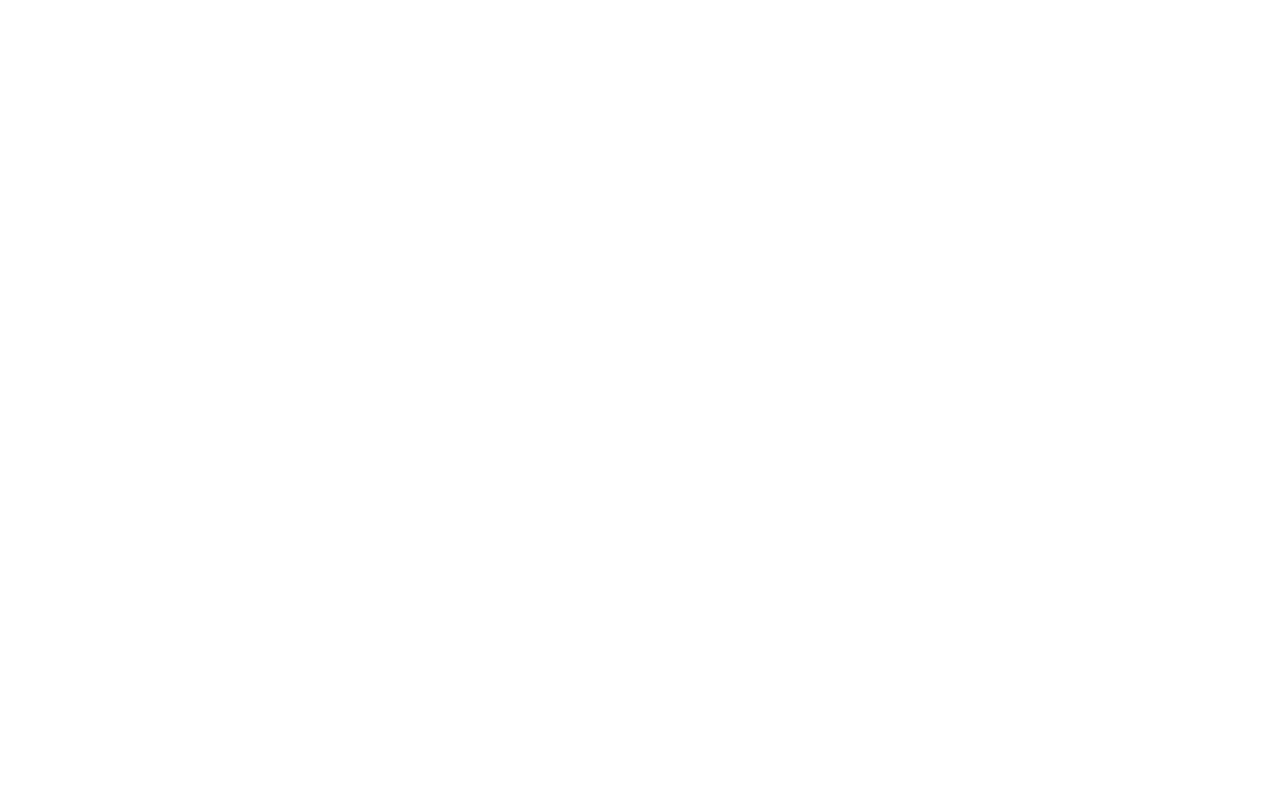
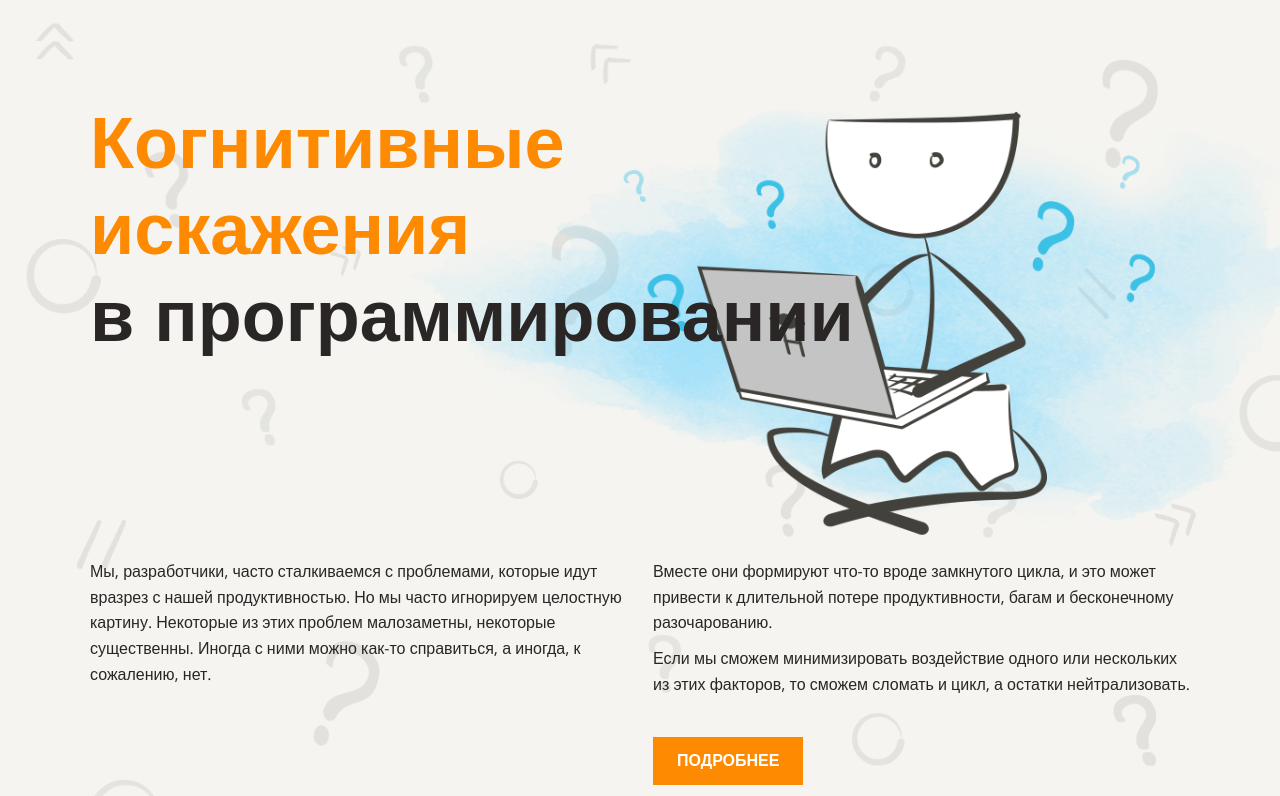
Before and after one commit to NadyaPod/layout-designer-project-lvl1, a website: page src/index.html in a window 1280 px wide. Shown: the top 796 px of the page. Drawn offline with nearby package versions, Linux system fonts and the light colour scheme; a web font is replaced by a local one.

Commit message:
implement: step 3

```diff
--- a/src/index.html
+++ b/src/index.html
@@ -1,14 +1,101 @@
 <!DOCTYPE html>
-<body lang="ru">
+<html lang="ru">
+
 <head>
-    <meta charset="UTF-8">
-    <meta name="viewport" content="width=device-width, initial-scale=1.0">
-    <meta http-equiv="X-UA-Compatible" content="ie=edge">
-    <title>Cognitive Biases</title>
+  <meta charset="UTF-8">
+  <meta name="viewport" content="width=device-width, initial-scale=1.0">
+  <meta http-equiv="X-UA-Compatible" content="ie=edge">
+  <title>Cognitive Biases</title>
+  <link
+    href="https://fonts.googleapis.com/css?family=Open+Sans:300,regular,500,600,700,800,300italic,italic,500italic,600italic,700italic,800italic"
+    rel="stylesheet" />
+  <link href="https://fonts.googleapis.com/css?family=Neucha:regular" rel="stylesheet" />
+  <link rel="stylesheet" href="styles/style.css">
+</head>
 
-    <link rel="stylesheet" href="styles/style.css">
-</head>
 <body>
+  <div class="wrapper">
+    <header class="header background">
+      <div class="container header-container">
+        <div class="header-wrap">
+          <h1><span class="orange-text">Когнитивные<br>искажения<br></span>в программировании</h1>
+          <img src="./images/main.png" alt="">
+        </div>
 
+        <div class="text-wrap">
+          <p>Мы, разработчики, часто сталкиваемся с проблемами, которые идут вразрез с нашей продуктивностью. Но мы
+            часто игнорируем целостную картину. Некоторые из этих проблем малозаметны, некоторые существенны. Иногда с
+            ними можно как-то справиться, а иногда, к сожалению, нет.</p>
+          <p>Вместе они формируют что-то вроде замкнутого цикла, и это может привести к длительной потере
+            продуктивности, багам и бесконечному разочарованию.</p>
+          <p>Если мы сможем минимизировать воздействие одного или нескольких из этих факторов, то сможем сломать и цикл,
+            а остатки нейтрализовать.</p>
+          <button class="btn btn-hero"><a href="">Подробнее</a></button>
+        </div>
+      </div>
+    </header>
+    <main class="main">
+      <section class="section">
+        <div class="container">
+          <h2>Что же это такое,<span> когнитивные искажения?</span></h2>
+          <p>Что такое когнитивные искажения. Petrovna Channel</p>
+          <video src=""></video>
+        </div>
+      </section>
+      <section class="section">
+        <div class="container">
+          <nav>
+            <h2><span>5 когнитивных искажений</span> о существовании которых стоит помнить</h2>
+            <div class="card">
+              <span>1</span>
+              <h3>Эффект ИКЕА</h3>
+              <p>Вы переоцениваете собственные решения, и, как следствие, недооцениваете решения других.</p>
+            </div>
+            <div class="card">
+              <span>2</span>
+              <h3>Преждевременная оптимизация</h3>
+              <p>Вы оптимизируете что-то задолго до того, как в этом появляется необходимость.</p>
+            </div>
+            <div class="card">
+              <span>3</span>
+              <h3>Искажение новизны</h3>
+              <p>Вы даёте более высокую оценку тем событиям, которые произошли недавно, и недооцениваете более старые.
+              </p>
+            </div>
+            <div class="card">
+              <span>4</span>
+              <h3>Гиперболическое обесценивание</h3>
+              <p>Вы гонитесь за немедленной маленькой выгодой и игнорируете более крупную, недоступную сейчас, но
+                доступную в будущем.</p>
+            </div>
+            <div class="card">
+              <span>5</span>
+              <h3>Ошибка планирования</h3>
+              <p>Неправильно рассчитывать время необходимое для завершения задачи.</p>
+            </div>
+          </nav>
+        </div>
+      </section>
+      <section class="section">
+        <div class="container"></div>
+      </section>
+      <section class="section">
+        <div class="container"></div>
+      </section>
+      <section class="section">
+        <div class="container"></div>
+      </section>
+      <section class="section">
+        <div class="container"></div>
+      </section>
+      <section class="section">
+        <div class="container"></div>
+      </section>
+    </main>
+    <footer class="footer">
+      <div class="container"></div>
+    </footer>
+  </div>
 </body>
+
 </html>
--- a/src/styles/style.css
+++ b/src/styles/style.css
@@ -0,0 +1,183 @@
+*,
+*::after,
+*::before {
+  box-sizing: border-box;
+  margin: 0;
+  padding: 0;
+
+  border: 0;
+}
+
+a {
+  text-decoration: none;
+}
+
+ul,
+ol,
+li {
+  list-style: none;
+}
+
+img {
+  vertical-align: top;
+}
+
+html,
+body {
+  min-height: 100vh;
+}
+
+.wrapper {
+  display: flex;
+  flex-direction: column;
+
+  max-width: 1440px;
+  min-height: 100vh;
+
+  margin: 0 auto;
+
+  overflow: hidden;
+}
+
+.main {
+  flex: 1 1 auto;
+}
+
+/* -------------------------Variables-------------------------------- */
+
+:root {
+  --white: #fff;
+  --opac-white: #d7ccc0;
+  --light: #f5f4f0;
+  --opac-dark: #908d8b;
+  --main: #fe8a02;
+  --main-dark: #42413c;
+  --dark: #2a2626;
+  --brown: #b09a81;
+  --blue: #1085c5;
+}
+
+body {
+  color: var(--dark);
+
+  font-size: 16px;
+  font-family: "Open Sans", sans-serif;
+
+  line-height: 1.6em;
+}
+
+h1,
+h2,
+h3 {
+  font-family: Neucha, sans-serif;
+
+  line-height: 1.2em;
+}
+
+h1 {
+  font-size: 72px;
+}
+
+h2 {
+  font-size: 60px;
+}
+
+h3 {
+  font-size: 34px;
+}
+
+.container {
+  max-width: 1100px;
+  margin: 0 auto;
+  padding: 100px 0;
+}
+
+.header {
+  position: relative;
+
+  width: 100%;
+  min-height: 914px;
+
+  background-color: var(--light);
+}
+
+.background::before {
+  position: absolute;
+
+  width: 100%;
+  height: 100%;
+
+  background-image: url("/src/images/background.png");
+  background-repeat: no-repeat;
+  background-size: cover;
+
+  opacity: 0.1;
+
+  content: "";
+}
+
+.header-wrap {
+  position: relative;
+
+  display: flex;
+}
+
+.header-wrap h1 {
+  position: relative;
+  z-index: 1;
+}
+
+.header-wrap img {
+  position: absolute;
+
+  top: -50px;
+  right: -277px;
+
+  height: 525px;
+}
+
+.orange-text {
+  color: var(--main);
+}
+
+.text-wrap {
+  min-height: 186px;
+  margin-top: 200px;
+
+  column-count: 2;
+  column-gap: 26px;
+}
+
+.text-wrap p:nth-child(2) {
+  margin-top: 60px;
+  break-inside: avoid;
+}
+
+.text-wrap p:nth-child(3) {
+  margin-top: 10px;
+}
+
+.btn {
+  position: relative;
+  z-index: 2;
+
+  padding: 15px 24px;
+
+  background-color: var(--main);
+
+  cursor: pointer;
+}
+
+.btn-hero {
+  min-width: 148px;
+  margin-top: 40px;
+}
+
+.btn a {
+  color: var(--white);
+
+  font-weight: 700;
+  font-size: 16px;
+
+  text-transform: uppercase;
+}
```
